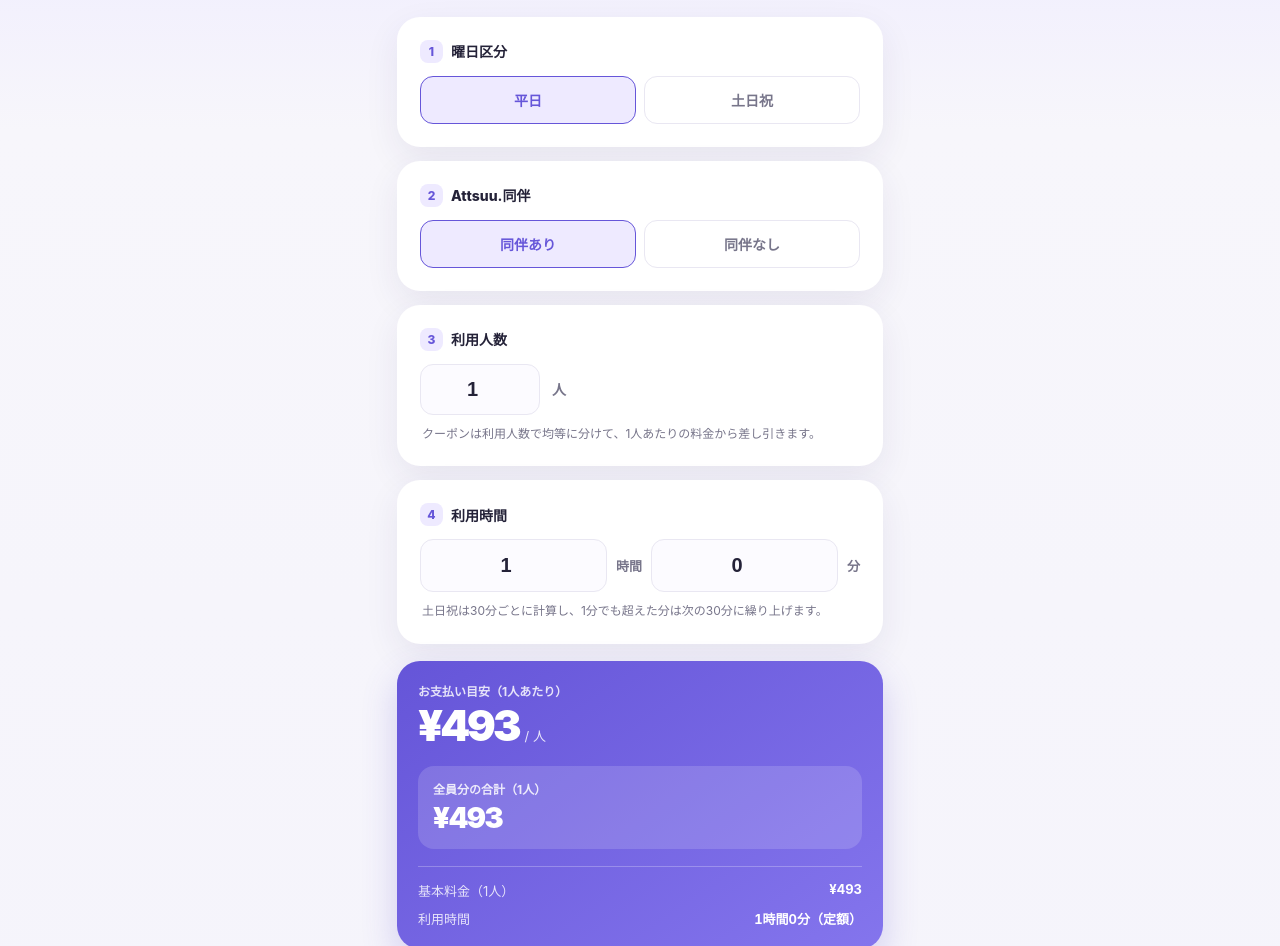
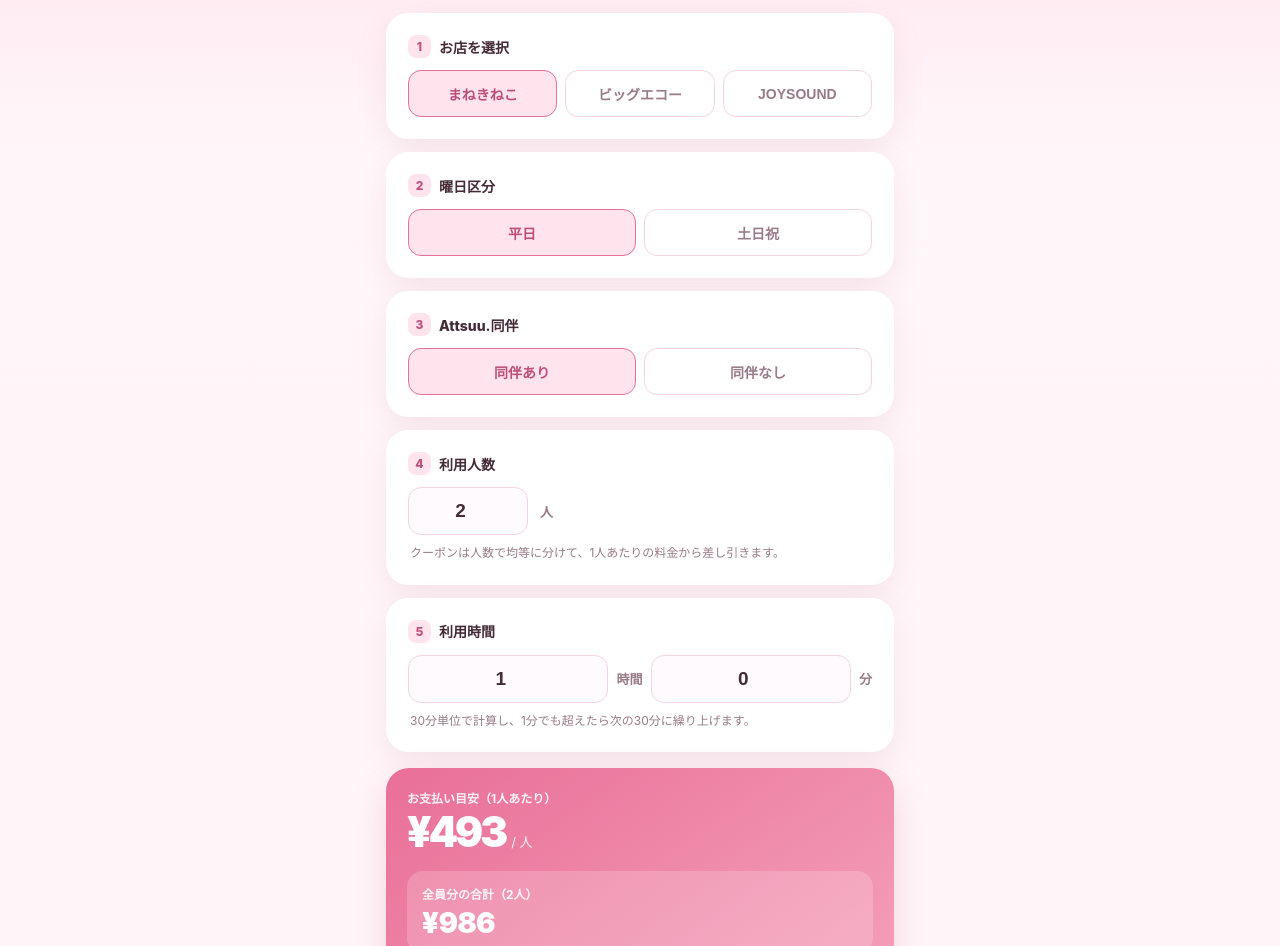
Before and after one commit to Attsuu2238/karaoke-calculator, a plain HTML site: page index.html in a window 1280 px wide. Shown: the part 130-1076 px from the top of the page. Drawn offline with Linux system fonts and the light colour scheme.

Commit message:
Add files via upload

```diff
--- a/index.html
+++ b/index.html
@@ -1,130 +1,50 @@
 <!doctype html>
 <html lang="ja">
 <head>
-  <meta charset="utf-8">
-  <meta name="viewport" content="width=device-width, initial-scale=1, viewport-fit=cover">
-  <meta name="theme-color" content="#6656d9">
-  <meta name="description" content="カラオケの1人あたり料金と全員分の合計を計算するツール">
-  <link rel="manifest" href="manifest.webmanifest">
-  <link rel="apple-touch-icon" href="icon-192.png">
-  <title>カラオケ料金計算</title>
-  <style>
-    :root{--bg:#f5f4fb;--card:#fff;--ink:#242238;--muted:#77758a;--accent:#6656d9;--accent2:#eeeaff;--line:#e9e7f2;--shadow:0 12px 34px rgba(45,35,100,.08)}
-    *{box-sizing:border-box} body{margin:0;background:linear-gradient(180deg,#eeebff 0,#f7f6fb 260px,var(--bg) 100%);font-family:-apple-system,BlinkMacSystemFont,"Hiragino Kaku Gothic ProN","Noto Sans JP",sans-serif;color:var(--ink);min-height:100vh}
-    .wrap{max-width:520px;margin:0 auto;padding:22px 17px calc(30px + env(safe-area-inset-bottom))}
-    header{padding:12px 4px 20px}.eyebrow{font-size:12px;letter-spacing:.12em;color:var(--accent);font-weight:800}.title{font-size:27px;line-height:1.25;margin:7px 0 6px;font-weight:850;letter-spacing:-.04em}.sub{color:var(--muted);font-size:13px;margin:0}
-    .panel{background:var(--card);border:1px solid rgba(255,255,255,.8);border-radius:23px;padding:20px;margin:0 0 14px;box-shadow:var(--shadow)}
-    .section-title{font-size:14px;font-weight:800;margin:0 0 13px;display:flex;align-items:center;gap:8px}.num{display:inline-grid;place-items:center;width:23px;height:23px;border-radius:8px;background:var(--accent2);color:var(--accent);font-size:12px}
-    .seg{display:grid;grid-template-columns:1fr 1fr;gap:8px}.seg button,.coupon button{border:1.5px solid var(--line);background:#fff;border-radius:13px;padding:13px 8px;font-size:14px;font-weight:750;color:var(--muted);cursor:pointer;min-height:48px}.seg button.active,.coupon button.active{border-color:var(--accent);background:var(--accent2);color:var(--accent)}
-    .hint{font-size:12px;color:var(--muted);margin:10px 2px 0;line-height:1.55}.people-row{display:flex;align-items:center;gap:12px}.people-row input{width:120px;border:1.5px solid var(--line);border-radius:13px;padding:13px 12px;font-size:20px;font-weight:750;text-align:center;color:var(--ink);background:#fcfbff;outline:none}.people-row input:focus{border-color:var(--accent)}.people-row .unit{font-size:14px}.time-row{display:grid;grid-template-columns:1fr auto 1fr auto;align-items:center;gap:9px}.time-row input{width:100%;min-width:0;border:1.5px solid var(--line);border-radius:13px;padding:14px 10px;font-size:20px;font-weight:750;text-align:center;color:var(--ink);background:#fcfbff;outline:none}.time-row input:focus{border-color:var(--accent)}.unit{font-size:13px;color:var(--muted);font-weight:700}
-    .coupon{display:grid;grid-template-columns:repeat(3,1fr);gap:7px}.coupon button{font-size:13px;padding:11px 3px}
-    .result{background:linear-gradient(145deg,#6555d8,#8475ed);color:#fff;border-radius:23px;padding:21px;box-shadow:0 15px 35px rgba(91,75,205,.23);margin-top:17px}.result-label{font-size:12px;opacity:.83;font-weight:700}.amount{font-size:43px;font-weight:900;letter-spacing:-.04em;margin:5px 0 0;font-variant-numeric:tabular-nums}.per{font-size:13px;opacity:.85;margin-left:5px}.group-total{margin-top:15px;padding:14px 15px;border-radius:16px;background:rgba(255,255,255,.15)}.group-label{font-size:12px;opacity:.85;font-weight:700}.group-amount{font-size:29px;font-weight:900;letter-spacing:-.03em;margin-top:3px;font-variant-numeric:tabular-nums}.breakdown{margin-top:17px;padding-top:14px;border-top:1px solid rgba(255,255,255,.25);display:grid;gap:9px}.line{display:flex;justify-content:space-between;gap:12px;font-size:13px}.line span:first-child{opacity:.82}.line strong{font-variant-numeric:tabular-nums}.note{font-size:11px;color:var(--muted);text-align:center;line-height:1.6;margin:15px 8px 0}.hidden{display:none!important}.reset{display:block;margin:14px auto 0;border:0;background:transparent;color:var(--muted);font-size:13px;padding:10px 18px;cursor:pointer}
-    @media(min-width:500px){.wrap{padding-top:34px}.panel{padding:22px}}
-  </style>
-</head>
-<body>
-  <main class="wrap">
-    <header>
-      <div class="eyebrow">KARAOKE · PRICE TOOL</div>
-      <h1 class="title">カラオケ料金計算</h1>
-      <p class="sub">1人あたりの料金をかんたん計算</p>
-    </header>
-
-    <section class="panel">
-      <h2 class="section-title"><span class="num">1</span>曜日区分</h2>
-      <div class="seg" id="dayChoices">
-        <button type="button" class="active" data-value="weekday" aria-pressed="true">平日</button>
-        <button type="button" data-value="holiday" aria-pressed="false">土日祝</button>
-      </div>
-    </section>
-
-    <section class="panel">
-      <h2 class="section-title"><span class="num">2</span>Attsuu.同伴</h2>
-      <div class="seg" id="companionChoices">
-        <button type="button" class="active" data-value="yes" aria-pressed="true">同伴あり</button>
-        <button type="button" data-value="no" aria-pressed="false">同伴なし</button>
-      </div>
-    </section>
-
-    <section class="panel">
-      <h2 class="section-title"><span class="num">3</span>利用人数</h2>
-      <div class="people-row">
-        <input id="people" type="number" inputmode="numeric" min="1" max="99" step="1" value="1" aria-label="利用人数">
-        <span class="unit">人</span>
-      </div>
-      <p class="hint">クーポンは利用人数で均等に分けて、1人あたりの料金から差し引きます。</p>
-    </section>
-
-    <section class="panel">
-      <h2 class="section-title"><span class="num">4</span>利用時間</h2>
-      <div class="time-row">
-        <input id="hours" type="number" inputmode="numeric" min="0" max="999" value="1" aria-label="時間">
-        <span class="unit">時間</span>
-        <input id="minutes" type="number" inputmode="numeric" min="0" max="59" value="0" aria-label="分">
-        <span class="unit">分</span>
-      </div>
-      <p class="hint">土日祝は30分ごとに計算し、1分でも超えた分は次の30分に繰り上げます。</p>
-    </section>
-
-    <section class="panel hidden" id="couponPanel">
-      <h2 class="section-title"><span class="num">5</span>クーポン</h2>
-      <div class="coupon" id="couponChoices">
-        <button type="button" class="active" data-value="0" aria-pressed="true">なし</button>
-        <button type="button" data-value="500" aria-pressed="false">¥500</button>
-        <button type="button" data-value="1000" aria-pressed="false">¥1,000</button>
-      </div>
-      <p class="hint">選んだクーポン額を人数で割り、1人あたりの料金から差し引きます。</p>
-    </section>
-
-    <section class="result" aria-live="polite">
-      <div class="result-label">お支払い目安（1人あたり）</div>
-      <div><span class="amount" id="total">¥493</span><span class="per">/ 人</span></div>
-      <div class="group-total">
-        <div class="group-label">全員分の合計（<span id="peopleLabel">1</span>人）</div>
-        <div class="group-amount" id="groupTotal">¥493</div>
-      </div>
-      <div class="breakdown" id="breakdown"></div>
-    </section>
-    <button class="reset" id="reset" type="button">入力をリセット</button>
-    <p class="note">このツールは入力された条件に基づく概算です。実際の店舗料金・適用条件を確認してください。</p>
-  </main>
-  <script>
-    const state={day:'weekday',companion:'yes',coupon:0};
-    const $=id=>document.getElementById(id);
-    function setGroup(id,key,value){state[key]=value;document.querySelectorAll(`#${id} button`).forEach(b=>{const on=b.dataset.value===String(value);b.classList.toggle('active',on);b.setAttribute('aria-pressed',String(on));});render();}
-    $('dayChoices').addEventListener('click',e=>{const b=e.target.closest('button');if(b)setGroup('dayChoices','day',b.dataset.value)});
-    $('companionChoices').addEventListener('click',e=>{const b=e.target.closest('button');if(b)setGroup('companionChoices','companion',b.dataset.value)});
-    $('couponChoices').addEventListener('click',e=>{const b=e.target.closest('button');if(b)setGroup('couponChoices','coupon',Number(b.dataset.value))});
-    $('hours').addEventListener('input',render);$('minutes').addEventListener('input',render);$('people').addEventListener('input',render);
-    const yen=n=>'¥'+Number(n.toFixed(2)).toLocaleString('ja-JP',{maximumFractionDigits:2});
-    function render(){
-      const couponVisible=state.day==='holiday'&&state.companion==='yes';$('couponPanel').classList.toggle('hidden',!couponVisible);
-      const h=Math.max(0,Math.min(999,Number($('hours').value)||0));const m=Math.max(0,Math.min(59,Number($('minutes').value)||0));const duration=h*60+m;
-      const people=Math.max(1,Math.min(99,Math.floor(Number($('people').value)||1)));
-      let base,step,rounds=0,discountPerPerson=0,totalPerPerson;
-      if(state.day==='weekday'){base=state.companion==='yes'?493:580;step=0;totalPerPerson=base;}
-      else{
-        base=state.companion==='yes'?493:580;step=state.companion==='yes'?47:55;rounds=Math.ceil(duration/30);
-        discountPerPerson=couponVisible?state.coupon/people:0;
-        totalPerPerson=Math.max(0,base+step*rounds-discountPerPerson);
-      }
-      const groupTotal=totalPerPerson*people;
-      $('total').textContent=yen(totalPerPerson);
-      $('groupTotal').textContent=yen(groupTotal);
-      $('peopleLabel').textContent=people;
-      const rows=[];
-      rows.push(`<div class="line"><span>基本料金（1人）</span><strong>${yen(base)}</strong></div>`);
-      if(state.day==='holiday'){
-        rows.push(`<div class="line"><span>時間加算（${rounds}回 × ${yen(step)}）</span><strong>+${yen(rounds*step)}</strong></div>`);
-        if(discountPerPerson)rows.push(`<div class="line"><span>クーポン割引（1人あたり）</span><strong>-${yen(discountPerPerson)}</strong></div>`);
-        rows.push(`<div class="line"><span>利用時間</span><strong>${h}時間${m}分</strong></div>`);
-      }else rows.push(`<div class="line"><span>利用時間</span><strong>${h}時間${m}分（定額）</strong></div>`);
-      if(couponVisible&&state.coupon)rows.push(`<div class="line"><span>クーポン利用額（全員分）</span><strong>${yen(state.coupon)}</strong></div>`);
-      $('breakdown').innerHTML=rows.join('');
-    }
-    $('reset').addEventListener('click',()=>{state.day='weekday';state.companion='yes';state.coupon=0;$('people').value=1;$('hours').value=1;$('minutes').value=0;[['dayChoices','weekday'],['companionChoices','yes'],['couponChoices','0']].forEach(([id,v])=>{document.querySelectorAll(`#${id} button`).forEach(b=>{const on=b.dataset.value===v;b.classList.toggle('active',on);b.setAttribute('aria-pressed',String(on));});});render();});
-    if('serviceWorker' in navigator && location.protocol.startsWith('http'))navigator.serviceWorker.register('./sw.js').catch(()=>{});
-    render();
-  </script>
-</body>
-</html>
+<meta charset="utf-8"><meta name="viewport" content="width=device-width, initial-scale=1, viewport-fit=cover">
+<meta name="theme-color" content="#f28cab"><meta name="description" content="カラオケ料金の1人あたり・全員分を計算するツール">
+<link rel="manifest" href="manifest.webmanifest"><link rel="apple-touch-icon" href="icon-192.png">
+<title>カラオケ料金計算</title>
+<style>
+:root{--bg:#fff5f8;--card:#fff;--ink:#442b37;--muted:#987b88;--accent:#e96f98;--accent2:#ffe4ed;--line:#f4d6e1;--shadow:0 12px 32px rgba(174,82,117,.11)}
+*{box-sizing:border-box}body{margin:0;background:linear-gradient(180deg,#ffe3ed 0,#fff7fa 280px,var(--bg) 100%);font-family:-apple-system,BlinkMacSystemFont,"Hiragino Kaku Gothic ProN","Noto Sans JP",sans-serif;color:var(--ink);min-height:100vh}
+.wrap{max-width:540px;margin:0 auto;padding:20px 16px calc(30px + env(safe-area-inset-bottom))}header{padding:12px 4px 20px}.eyebrow{font-size:11px;letter-spacing:.14em;color:#c34d7a;font-weight:900}.title{font-size:28px;line-height:1.25;margin:7px 0 6px;font-weight:900;letter-spacing:-.04em}.sub{color:var(--muted);font-size:13px;margin:0}
+.panel{background:var(--card);border:1px solid #fff;border-radius:22px;padding:18px;margin:0 0 13px;box-shadow:var(--shadow)}.section-title{font-size:14px;font-weight:850;margin:0 0 12px;display:flex;align-items:center;gap:8px}.num{display:inline-grid;place-items:center;width:23px;height:23px;border-radius:8px;background:var(--accent2);color:#c34d7a;font-size:12px}
+.seg{display:grid;grid-template-columns:repeat(2,minmax(0,1fr));gap:8px}.seg.three{grid-template-columns:repeat(3,minmax(0,1fr))}.seg button,.coupon button{border:1.5px solid var(--line);background:#fff;border-radius:13px;padding:12px 7px;font-size:14px;font-weight:800;color:var(--muted);cursor:pointer;min-height:47px}.seg button.active,.coupon button.active{border-color:var(--accent);background:var(--accent2);color:#bd4e78}.hint{font-size:12px;color:var(--muted);margin:9px 2px 0;line-height:1.55}.people-row{display:flex;align-items:center;gap:12px}.people-row input,.time-row input{border:1.5px solid var(--line);border-radius:13px;padding:12px 10px;font-size:19px;font-weight:800;text-align:center;color:var(--ink);background:#fffafd;outline:none}.people-row input{width:120px}.time-row{display:grid;grid-template-columns:1fr auto 1fr auto;align-items:center;gap:8px}.time-row input{width:100%;min-width:0}.people-row input:focus,.time-row input:focus{border-color:var(--accent)}.unit{font-size:13px;color:var(--muted);font-weight:750}.coupon{display:grid;grid-template-columns:repeat(4,1fr);gap:7px}.coupon button{font-size:13px;padding:10px 2px}
+.result{background:linear-gradient(145deg,#e96f98,#f5a5bd);color:#fff;border-radius:23px;padding:21px;box-shadow:0 15px 35px rgba(205,91,132,.22);margin-top:16px}.result-label{font-size:12px;opacity:.9;font-weight:750}.amount{font-size:42px;font-weight:950;letter-spacing:-.04em;margin:5px 0 0;font-variant-numeric:tabular-nums}.per{font-size:13px;opacity:.9;margin-left:5px}.group-total{margin-top:14px;padding:14px 15px;border-radius:16px;background:rgba(255,255,255,.18)}.group-label{font-size:12px;opacity:.9;font-weight:750}.group-amount{font-size:29px;font-weight:950;margin-top:3px;font-variant-numeric:tabular-nums}.breakdown{margin-top:16px;padding-top:13px;border-top:1px solid rgba(255,255,255,.3);display:grid;gap:9px}.line{display:flex;justify-content:space-between;gap:12px;font-size:13px}.line span:first-child{opacity:.9}.line strong{font-variant-numeric:tabular-nums}.notice{background:#fff0f5;border:1px solid #f6cad9;color:#a64d70;padding:13px;border-radius:14px;font-size:13px;line-height:1.6}.reset{display:block;margin:13px auto 0;border:0;background:transparent;color:var(--muted);font-size:13px;padding:10px 18px;cursor:pointer}.note{font-size:11px;color:var(--muted);text-align:center;line-height:1.6;margin:14px 8px 0}.hidden{display:none!important}
+@media(min-width:500px){.wrap{padding-top:30px}.panel{padding:21px}}
+</style></head><body><main class="wrap">
+<header><div class="eyebrow">KARAOKE · PRICE TOOL</div><h1 class="title">カラオケ料金計算</h1><p class="sub">お店を選んで、1人あたり・全員分の料金を計算</p></header>
+<section class="panel"><h2 class="section-title"><span class="num">1</span>お店を選択</h2><div class="seg three" id="shopChoices"><button class="active" data-value="maneki" aria-pressed="true">まねきねこ</button><button data-value="bigeco" aria-pressed="false">ビッグエコー</button><button data-value="joysound" aria-pressed="false">JOYSOUND</button></div></section>
+<section class="panel"><h2 class="section-title"><span class="num">2</span>曜日区分</h2><div class="seg" id="dayChoices"><button class="active" data-value="weekday" aria-pressed="true">平日</button><button data-value="holiday" aria-pressed="false">土日祝</button></div></section>
+<section class="panel" id="companionPanel"><h2 class="section-title"><span class="num">3</span>Attsuu.同伴</h2><div class="seg" id="companionChoices"><button class="active" data-value="yes" aria-pressed="true">同伴あり</button><button data-value="no" aria-pressed="false">同伴なし</button></div></section>
+<section class="panel"><h2 class="section-title"><span class="num">4</span>利用人数</h2><div class="people-row"><input id="people" type="number" inputmode="numeric" min="1" max="99" step="1" value="2" aria-label="利用人数"><span class="unit">人</span></div><p class="hint" id="peopleHint">クーポンは人数で均等に分けて、1人あたりの料金から差し引きます。</p></section>
+<section class="panel" id="timePanel"><h2 class="section-title"><span class="num">5</span>利用時間</h2><div class="time-row"><input id="hours" type="number" inputmode="numeric" min="0" max="999" value="1" aria-label="時間"><span class="unit">時間</span><input id="minutes" type="number" inputmode="numeric" min="0" max="59" value="0" aria-label="分"><span class="unit">分</span></div><p class="hint">30分単位で計算し、1分でも超えたら次の30分に繰り上げます。</p></section>
+<section class="panel hidden" id="couponPanel"><h2 class="section-title"><span class="num">6</span>クーポン</h2><div class="coupon" id="couponChoices"><button class="active" data-value="0" aria-pressed="true">なし</button><button data-value="10" aria-pressed="false">10%OFF</button><button data-value="30" aria-pressed="false">30%OFF</button><button data-value="50" aria-pressed="false">50%OFF</button></div><p class="hint" id="couponHint"></p></section>
+<section class="panel hidden" id="drinkPanel"><h2 class="section-title"><span class="num">7</span>ドリンク</h2><div class="seg" id="drinkChoices"><button class="active" data-value="one" aria-pressed="true">ワンドリンク</button><button data-value="bar" aria-pressed="false">ドリンクバー</button></div><p class="hint">ワンドリンクは＋¥500。ドリンクバーは＋¥660です。</p></section>
+<div class="notice hidden" id="unknownNotice"></div>
+<section class="result" aria-live="polite"><div class="result-label">お支払い目安（1人あたり）</div><div><span class="amount" id="total">¥493</span><span class="per">/ 人</span></div><div class="group-total"><div class="group-label">全員分の合計（<span id="peopleLabel">2</span>人）</div><div class="group-amount" id="groupTotal">¥986</div></div><div class="breakdown" id="breakdown"></div></section>
+<button class="reset" id="reset" type="button">入力をリセット</button><p class="note">入力条件に基づく概算です。実際の店舗料金・クーポン適用条件をご確認ください。</p>
+</main><script>
+const state={shop:'maneki',day:'weekday',companion:'yes',coupon:0,drink:'one'};const $=id=>document.getElementById(id);
+function setGroup(id,key,value){state[key]=value;document.querySelectorAll(`#${id} button`).forEach(b=>{const on=b.dataset.value===String(value);b.classList.toggle('active',on);b.setAttribute('aria-pressed',String(on));});render();}
+[['shopChoices','shop'],['dayChoices','day'],['companionChoices','companion'],['couponChoices','coupon'],['drinkChoices','drink']].forEach(([id,key])=>$(id).addEventListener('click',e=>{const b=e.target.closest('button');if(b)setGroup(id,key,key==='coupon'?Number(b.dataset.value):b.dataset.value)}));
+['hours','minutes','people'].forEach(id=>$(id).addEventListener('input',render));
+const yen=n=>'¥'+Math.round(n).toLocaleString('ja-JP');const ceil30=m=>Math.ceil(m/30);
+function render(){
+ const h=Math.max(0,Math.min(999,Number($('hours').value)||0)),m=Math.max(0,Math.min(59,Number($('minutes').value)||0)),duration=h*60+m;
+ const people=Math.max(1,Math.min(99,Math.floor(Number($('people').value)||1)));$('peopleLabel').textContent=people;
+ const isManeki=state.shop==='maneki',isBig=state.shop==='bigeco',isJoy=state.shop==='joysound';
+ $('companionPanel').classList.toggle('hidden',!isManeki);$('timePanel').classList.toggle('hidden',isJoy);$('couponPanel').classList.toggle('hidden',isManeki?!(state.day==='holiday'&&state.companion==='yes'):!isBig);$('drinkPanel').classList.toggle('hidden',!isBig);
+ $('peopleHint').textContent=isBig?'今回のビッグエコー料金は2人利用時の情報を基準にしています。1人利用の料金は不明です。':isJoy?'JOYSOUNDは1人利用の休日料金が不明です。':'クーポンは人数で均等に分けて、1人あたりの料金から差し引きます。';
+ $('couponHint').textContent=isBig?(state.drink==='bar'?'ドリンクバーではクーポン種類にかかわらず、室料＋ドリンクバー代の総額から10%OFFです。':'ワンドリンクでは、選んだ割合を室料から割引してから＋¥500します。'):'選んだクーポン額を人数で均等に分けます。';
+ let per=0,known=true,rows=[];
+ if(isManeki){const base=state.day==='weekday'?(state.companion==='yes'?493:580):(state.companion==='yes'?493:580);const step=state.day==='holiday'?(state.companion==='yes'?47:55):0;const rounds=state.day==='holiday'?ceil30(duration):0;const couponOn=state.day==='holiday'&&state.companion==='yes';const discount=couponOn?state.coupon/people:0;per=Math.max(0,base+step*rounds-discount);rows.push(['基本料金（1人）',yen(base)]);if(step)rows.push([`時間加算（${rounds}回 × ${yen(step)}）`,'+'+yen(rounds*step)]);rows.push(['利用時間',`${h}時間${m}分`]);if(discount)rows.push(['クーポン割引（1人分）','-'+yen(discount)]);}
+ if(isBig){if(people===1){known=false;}else{const rate=state.day==='weekday'?70:100;let room;if(duration===0)room=0;else if(duration===180)room=state.day==='weekday'?350:500;else if(duration>=210)room=state.day==='weekday'?420:600;else room=ceil30(duration)*rate;const drink=state.drink==='one'?500:660;let subtotal;if(state.drink==='one'){subtotal=room*(1-state.coupon/100)+drink;rows.push(['室料（クーポン適用後）',yen(room*(1-state.coupon/100))]);rows.push(['ワンドリンク','+'+yen(drink)]);}else{subtotal=(room+drink)*(state.coupon?0.9:1);rows.push(['室料（割引前）',yen(room)]);rows.push(['ドリンクバー','+'+yen(drink)]);if(state.coupon)rows.push(['総額10%OFF','-'+yen((room+drink)*0.1)]);}per=subtotal;rows.unshift(['室料（割引前）',yen(room)]);}}
+ if(isJoy){if(state.day==='weekday'){per=660;rows.push(['平日料金（時間・人数によらず）',yen(660)]);}else if(people>=2){per=1100;rows.push(['休日料金（1人あたり）',yen(1100)]);}else{known=false;}}
+ $('unknownNotice').classList.toggle('hidden',known);if(!known){$('unknownNotice').textContent=isBig?'ビッグエコーの1人利用料金は未確認です。2人以上で計算してください。':'JOYSOUNDの休日・1人利用料金は未確認です。';$('total').textContent='不明';$('groupTotal').textContent='不明';$('breakdown').innerHTML='<div class="line"><span>料金情報</span><strong>未確認</strong></div>';return;}
+ $('total').textContent=yen(per);$('groupTotal').textContent=yen(per*people);$('breakdown').innerHTML=rows.map(([a,b])=>`<div class="line"><span>${a}</span><strong>${b}</strong></div>`).join('');
+}
+$('reset').addEventListener('click',()=>{Object.assign(state,{shop:'maneki',day:'weekday',companion:'yes',coupon:0,drink:'one'});$('people').value=2;$('hours').value=1;$('minutes').value=0;[['shopChoices','maneki'],['dayChoices','weekday'],['companionChoices','yes'],['couponChoices','0'],['drinkChoices','one']].forEach(([id,v])=>document.querySelectorAll(`#${id} button`).forEach(b=>{const on=b.dataset.value===v;b.classList.toggle('active',on);b.setAttribute('aria-pressed',String(on));}));render();});
+if('serviceWorker'in navigator&&location.protocol.startsWith('http'))navigator.serviceWorker.register('./sw.js').catch(()=>{});render();
+</script></body></html>
--- a/sw.js
+++ b/sw.js
@@ -1,5 +1 @@
-const CACHE='karaoke-calculator-v2';
-const FILES=['./','./index.html','./manifest.webmanifest','./icon-192.png','./icon-512.png'];
-self.addEventListener('install',e=>e.waitUntil(caches.open(CACHE).then(c=>c.addAll(FILES))));
-self.addEventListener('activate',e=>e.waitUntil(caches.keys().then(keys=>Promise.all(keys.filter(k=>k!==CACHE).map(k=>caches.delete(k))))));
-self.addEventListener('fetch',e=>{if(e.request.method==='GET')e.respondWith(caches.match(e.request).then(hit=>hit||fetch(e.request)));});
+const CACHE='karaoke-calculator-pink-v3';const ASSETS=['./','./index.html','./manifest.webmanifest','./icon-192.png','./icon-512.png'];self.addEventListener('install',e=>e.waitUntil(caches.open(CACHE).then(c=>c.addAll(ASSETS))));self.addEventListener('activate',e=>e.waitUntil(caches.keys().then(keys=>Promise.all(keys.filter(k=>k!==CACHE).map(k=>caches.delete(k))))));self.addEventListener('fetch',e=>{if(e.request.method==='GET')e.respondWith(caches.match(e.request).then(c=>c||fetch(e.request)));});
```
Also changed, not shown: icon-192.png, icon-512.png, manifest.webmanifest.
